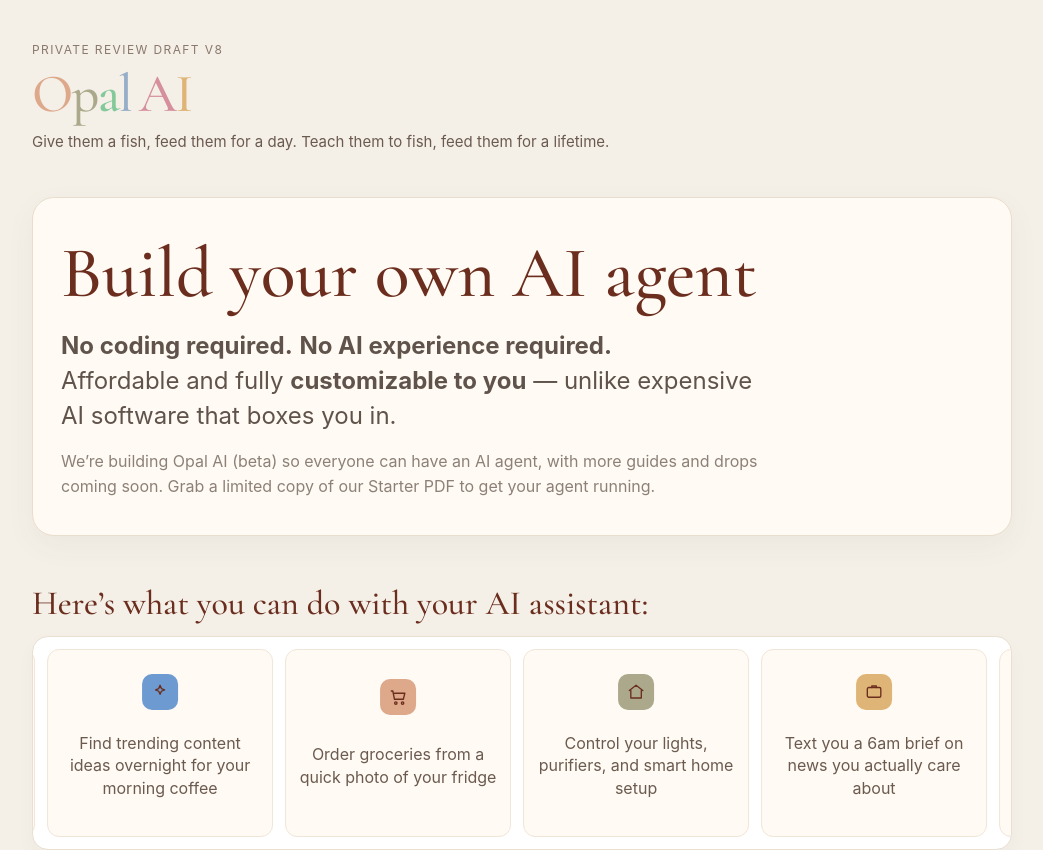
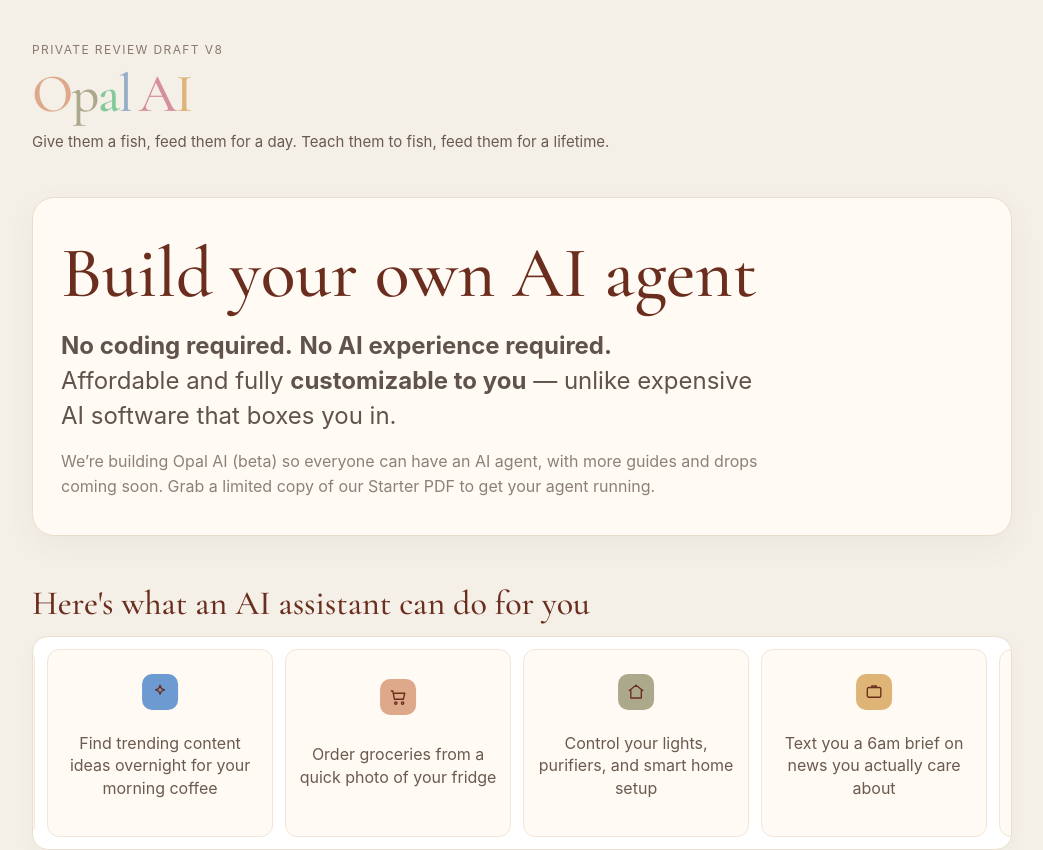
Before and after one commit to opal-the-bot/agent-inbox-mvp, a Next.js app: page /review/opal-ela-7xk9m2/landing in a window 1280 px wide. Shown: the top 850 px of the page, without its empty margins (118-1161 px from the left). Built offline with nearby package versions, Linux system fonts and the light colour scheme.

Commit message:
Update capability section heading copy

```diff
--- a/app/review/opal-ela-7xk9m2/landing/page.tsx
+++ b/app/review/opal-ela-7xk9m2/landing/page.tsx
@@ -113,7 +113,7 @@ export default function PrivateDraftLandingPage() {
 
         <section style={{ marginBottom: 52 }}>
           <p className={editorial.className} style={{ margin: '0 0 14px', fontSize: 34, color: '#6b2e1e', lineHeight: 1.05 }}>
-            Here’s what you can do with your AI assistant:
+            Here's what an AI assistant can do for you
           </p>
           <ScrollingCapabilities />
         </section>
```
